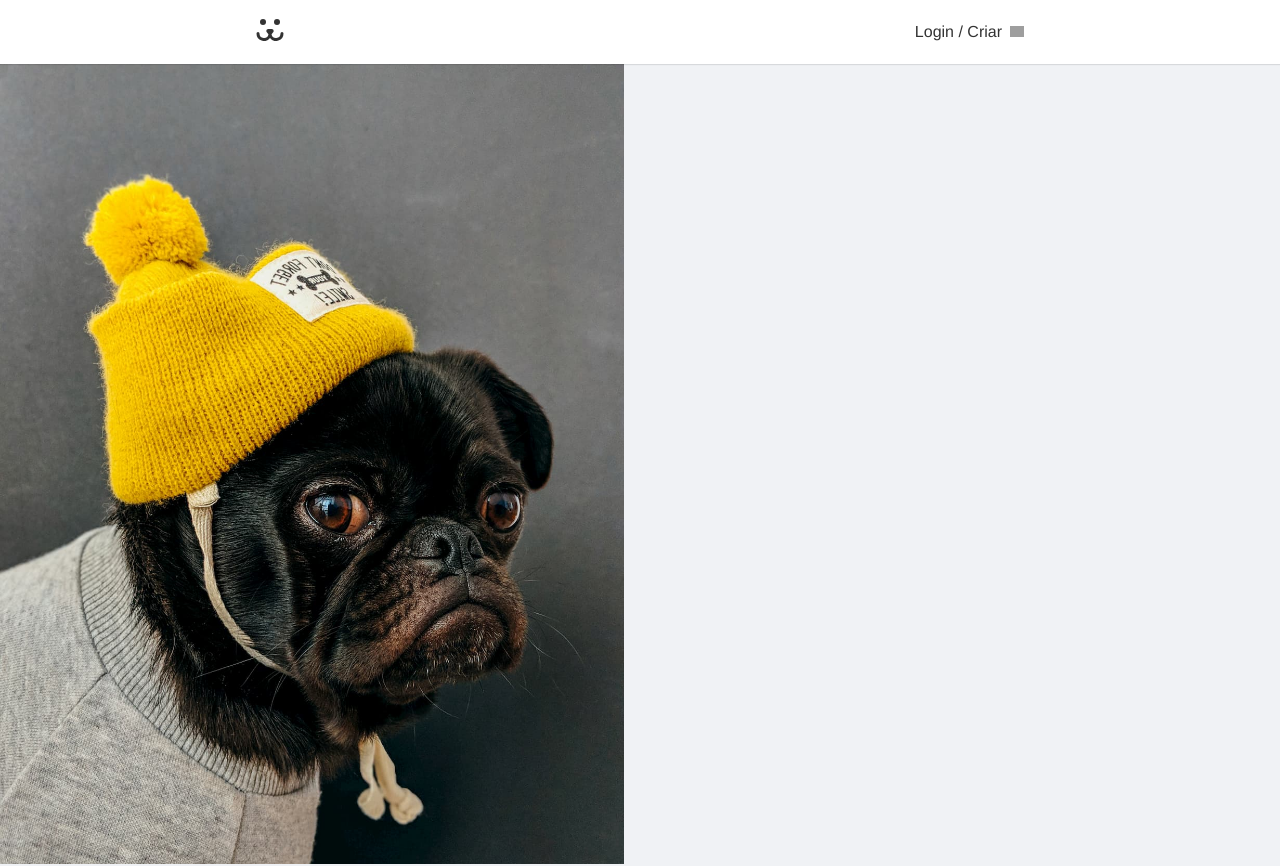
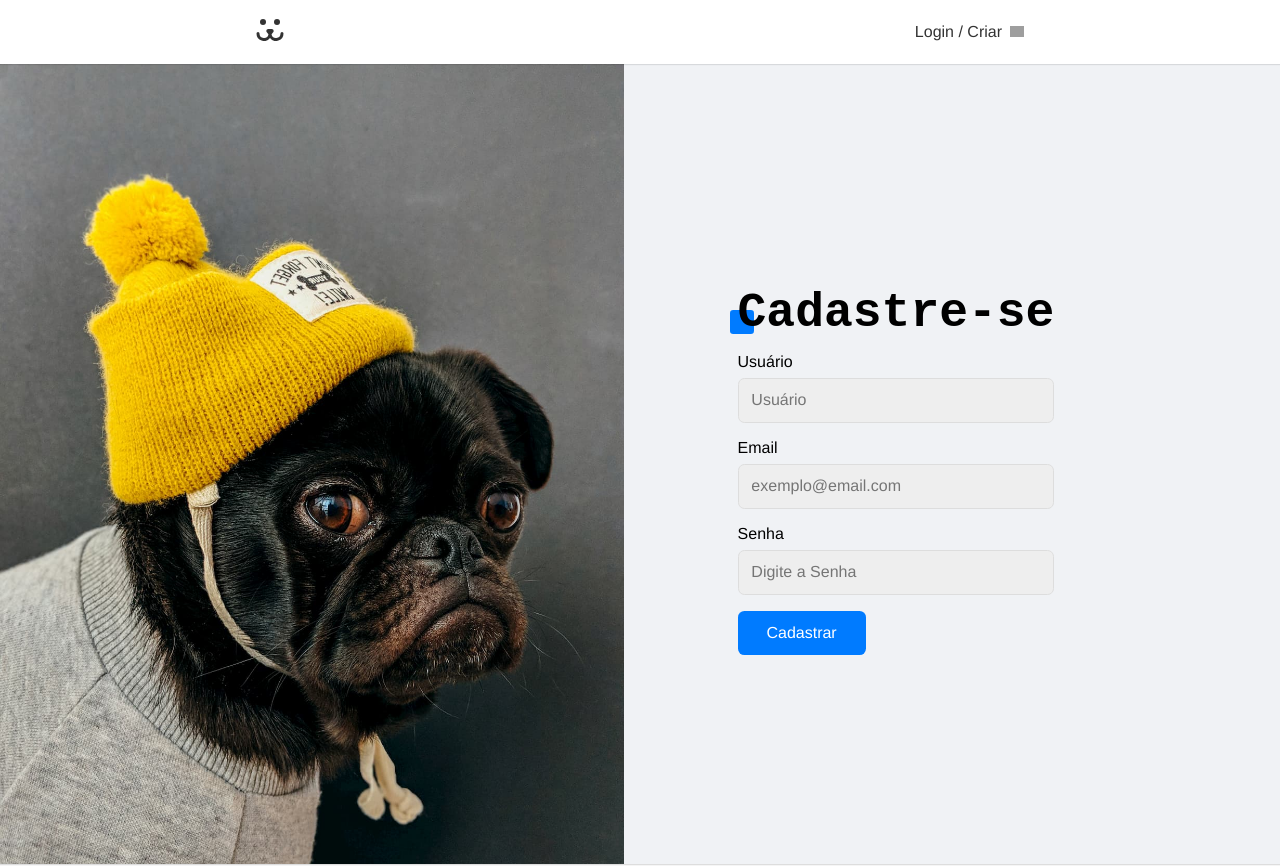
Before and after one commit to Lucasgarcc/dog-social, a React (Vite) app: page /login/create in a window 1280 px wide. Shown: the top 866 px of the page. Built offline with nearby package versions, Linux system fonts and the light colour scheme; grey boxes are pictures that could not be loaded.

Commit message:
feat: :sparkles: implementa `LoginCreate`, fluxo de cadastro e melhorias no Login

```diff
--- a/src/api/endpoints/endpoints.js
+++ b/src/api/endpoints/endpoints.js
@@ -1,5 +1,4 @@
 export const API_URL = 'https://dogsapi.origamid.dev/json/';
-
 
 /**
  * @description Função genérica para realizar requisições à API.
@@ -32,7 +31,6 @@ const request = ({route, method, body, token}) => {
 
 };
 
-
 /**
  * @description Endpoint para realizar o login do usuário.
  * @param {body}
@@ -47,7 +45,7 @@ export const TOKEN_POST = (body) => {
 }
 
 /**
- * @description Endpoint para realizar o login do usuário.
+ * @description Endpoint para resgatar o token do usuário.
  * @param {token}
  */
 export const USER_GET = (token) => {
@@ -61,7 +59,7 @@ export const USER_GET = (token) => {
 }
 
 /**
- *
+ * @description Endpoint para realizar a validação do Token
  * @param {*} token
  */
 export const TOKEN_VALIDATION_POST = (token) => {
@@ -71,3 +69,16 @@ export const TOKEN_VALIDATION_POST = (token) => {
       token,
     });
 }
+
+/**
+ * @description Endpoint para realizar o cadastro do usuário.
+ * @param {body}
+ */
+export const USER_POST = (body) => {
+
+    return request ({
+        route:'api/user',
+        method: 'POST',
+        body,
+    });
+}
--- a/src/components/Layout/Footer/Footer.module.css
+++ b/src/components/Layout/Footer/Footer.module.css
@@ -3,6 +3,5 @@
   padding: 20px;
   text-align: center;
   border-top: 1px solid #ddd;
-  margin-top: 40px;
   width: 100%;
 }
--- a/src/components/Layout/Header/Header.jsx
+++ b/src/components/Layout/Header/Header.jsx
@@ -2,7 +2,6 @@ import React from 'react'
 import styles from './Header.module.css';
 import { Link } from 'react-router-dom';
 import Logo from '../../../assets/img/dog.svg?react';
-
 import{ UserContext } from '../../../contexts/UserContext';
 
 const Header = () => {
@@ -10,7 +9,7 @@ const Header = () => {
 	/**
 	 * @description  para acessar os dados do usuário no contexto
 	 */
-	const { data, logout } = React.useContext(UserContext);
+	const { data, userLogout } = React.useContext(UserContext);
 
 	return (
 		<div className={styles.Header}>
@@ -22,7 +21,7 @@ const Header = () => {
 				</Link>
 
 				{data && data.nome ? (
-					<button onClick={logout} className={styles.Logout}>
+					<button onClick={userLogout} className={styles.Logout}>
 						Sair
 					</button>
 				) : (
--- a/src/contexts/UserContext.jsx
+++ b/src/contexts/UserContext.jsx
@@ -1,5 +1,5 @@
 import React from 'react'
-import { TOKEN_POST, TOKEN_VALIDATION_POST, USER_GET } from '../api/endpoints/endpoints.js';
+import { TOKEN_POST, TOKEN_VALIDATION_POST, USER_GET, USER_POST } from '../api/endpoints/endpoints.js';
 import {  useNavigate } from 'react-router-dom';
 
 export const UserContext = React.createContext();
@@ -26,7 +26,6 @@ const UserStorage = ({ children }) => {
         setLogin(false);
         window.localStorage.removeItem('token');
 
-        //
         navigate('/login');
 
     }, [ navigate ]);
@@ -72,9 +71,8 @@ const UserStorage = ({ children }) => {
     },[userLogout]);
 
     /**
-     *
+     * @description captura o token de usuário
      * @param {*} token
-     * @returns
      */
     const getUser = async (token) => {
 
@@ -89,7 +87,43 @@ const UserStorage = ({ children }) => {
     }
 
     /**
-     *
+     * @description cadastra o usuário
+     * @param {*} body
+     */
+    const userCreate = async (body) => {
+
+        try {
+
+            setError(null);
+            setLoading(true);
+
+            const { url, options } = USER_POST(body);
+            const resp = await fetch(url, options);
+            const json = await resp.json();
+
+            if (!resp.ok) {
+                throw new Error(json.message || 'Erro ao realizar o cadastro');
+            }
+
+            setData(json);
+            setLogin(false);
+        }
+        catch (err) {
+
+            setError(err.message.replace(/<[^>]*>/g, '')   // remove HTML
+                .replace(/^Erro:\s*/i, '') // remove "Erro:"
+                .trim());
+
+            setLoading(false);
+        }
+        finally {
+            setLoading(false);
+        }
+
+    }
+
+    /**
+     * @description loga o usuário na conta
      * @param {*} username
      * @param {*} password
      */
@@ -103,10 +137,13 @@ const UserStorage = ({ children }) => {
             const { url, options } = TOKEN_POST({username, password});
             const tokenRes = await fetch(url, options);
 
-            const errorData = await tokenRes.json();
-           if (!tokenRes.ok) throw new Error(errorData.message || 'Erro ao realizar o login');
+            const data = await tokenRes.json();
 
-            const { token } = await tokenRes.json();
+           if (!tokenRes.ok)  {
+                throw new Error(data.message || 'Erro ao realizar o login');
+           }
+
+            const { token } = data;
             window.localStorage.setItem('token', token);
 
             await getUser(token);
@@ -126,7 +163,7 @@ const UserStorage = ({ children }) => {
     }
 
     return (
-        <UserContext.Provider value={{userLogin, userLogout , data, error, loading, login}}>
+        <UserContext.Provider value={{userCreate, userLogin, userLogout , data, error, loading, login}}>
             {children}
         </UserContext.Provider>
     )
--- a/src/hooks/useForm/useForm.jsx
+++ b/src/hooks/useForm/useForm.jsx
@@ -4,10 +4,15 @@ import React from 'react'
  * @description Definição dos tipos de validação disponíveis
  */
 const types = {
+  username: {
+    name: 'usuário',
+    regex: /^[a-zA-Z][a-zA-Z0-9_]{2,15}$/,
+    message: 'O usuário deve começar com uma letra, conter apenas letras, números ou "_" e ter entre 3 e 15 caracteres.'
+  },
   email: {
     name: 'email',
     regex: /^[a-zA-Z0-9.!#$%&'*+/=?^_`{|}~-]+@[a-zA-Z0-9](?:[a-zA-Z0-9-]{0,61}[a-zA-Z0-9])?(?:\.[a-zA-Z0-9](?:[a-zA-Z0-9-]{0,61}[a-zA-Z0-9])?)*$/,
-    message: 'Preencha um email válido.'
+    message: 'Preencha um email válido'
   },
   password: {
     name: 'senha',
--- a/src/pages/Login/Login.jsx
+++ b/src/pages/Login/Login.jsx
@@ -25,7 +25,7 @@ const Login = () => {
 						element={<LoginForm />}
 					/>
 					<Route
-						path="/login/create"
+						path="/create"
 						element={<LoginCreate />}
 					/>
 					<Route
--- a/src/pages/Login/Login.module.css
+++ b/src/pages/Login/Login.module.css
@@ -16,10 +16,16 @@
 .forms  {
     max-width: 30rem;
     padding: 2rem;
+    display: flex;
+    justify-content: center;
+    align-items: center;
 }
 
 @media screen and (max-width: 40rem) {
     .loginContainer {
         grid-template-columns: 1fr;
     }
+    .forms {
+      align-items: initial ;
+    }
 }
--- a/src/pages/Login/LoginCreate/LoginCreate.jsx
+++ b/src/pages/Login/LoginCreate/LoginCreate.jsx
@@ -1,12 +1,101 @@
 import React from 'react';
 import styles from './LoginCreate.module.css';
+import Input from '../../../components/ui/Input/Input'
+import Button from '../../../components/ui/Button/Button'
+import useForm from '../../../hooks/useForm/useForm';
+import { UserContext } from '../../../contexts/UserContext';
+import Error from '../../../components/ui/Error/Error';
 
 const LoginCreate = () => {
-  return (
-    <div>
-        <p>Login Criar</p>
-    </div>
-  )
+
+	/**
+	 * @description  para armazenar os dados do formulário
+	 */
+	const fields = useForm({
+		username: 'username',
+		email: 'email',
+		password: 'password'
+	});
+
+	/**
+	 * @description contexto global com actions api
+	 */
+	const { userLogin, userCreate, data, error, loading } = React.useContext(UserContext);
+
+	/**
+	 *
+	 * @description envia os dados cria usuério
+	 * @param {*} e
+	 * @returns
+	 */
+	const createUser = async (e) => {
+
+		e.preventDefault();
+
+		if (!fields.valideteAll()) return;
+
+		userCreate(fields.values);
+
+		if (data) {
+			setTimeout(async () => {
+				userLogin(fields.values.email, fields.values.password);
+			}, 0);
+		}
+
+	}
+
+	return (
+		<section className='animeLeft'>
+			<h1 className='title'>Cadastre-se</h1>
+
+			<form onSubmit={createUser}>
+				<Input
+					id={'username'}
+					label={'Usuário'}
+					name={'username'}
+					type="text"
+					placeholder={'Usuário'}
+					{...fields.username}
+				/>
+				<Input
+					id={'email'}
+					label={'Email'}
+					name={'email'}
+					type="text"
+					placeholder={'exemplo@email.com'}
+					{...fields.email}
+				/>
+				<Input
+					id={'password'}
+					label={'Senha'}
+					name={'password'}
+					type="password"
+					placeholder={'Digite a Senha'}
+					{...fields.password}
+				/>
+
+				{loading ? (
+					<Button
+						className={styles.btnSend}
+						label={'Carregando...'}
+						disabled
+					/>
+				) : (
+					<Button
+						className={styles.btnSend}
+						type={'submit'}
+						label={'Cadastrar'}
+					/>
+				)}
+
+				{error &&
+					<Error error={error} />
+				}
+			</form>
+
+		</section>
+	)
+
 }
 
-export default LoginCreate
+export default LoginCreate;
```
